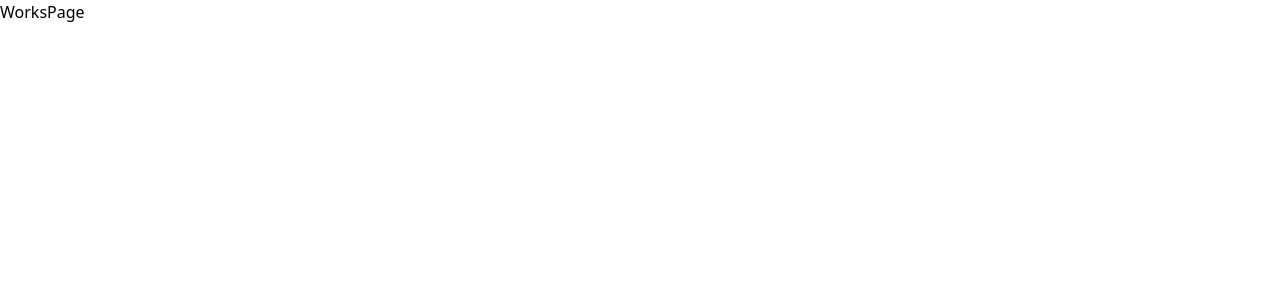
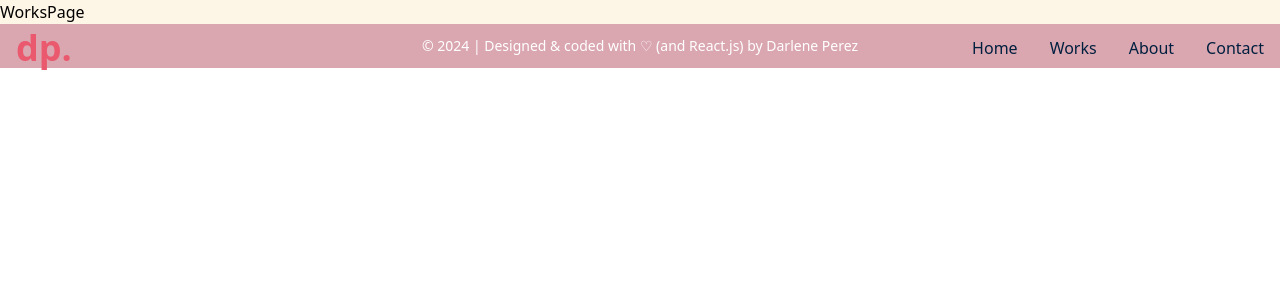
Before and after one commit to dqperez/portfolio-website, a React (Vite) app: page /works in a window 1280 px wide. Shown: the top 300 px of the page. Built offline with nearby package versions, Linux system fonts and the light colour scheme.

Commit message:
feat: Apply layout to pages

```diff
--- a/src/components/NavBar.jsx
+++ b/src/components/NavBar.jsx
@@ -18,7 +18,7 @@ const NavBar = () => {
 
                 <div className="hidden md:block">
                     <div className="ml-10 mt-8 flex items-baseline space-x-8">
-                    <a href="#" className="text-subtitles hover:border-b-2 hover:border-header text-md font-medium">Home</a>
+                    <a href="/" className="text-subtitles hover:border-b-2 hover:border-header text-md font-medium">Home</a>
                     <a href="/works" className="text-subtitles hover:border-b-2 hover:border-header text-md font-medium">Works</a>
                     <a href="/about" className="text-subtitles hover:border-b-2 hover:border-header text-md font-medium">About</a>
                     <a href="/contact" className="text-subtitles hover:border-b-2 hover:border-header text-md font-medium">Contact</a>
--- a/src/pages/AboutPage.jsx
+++ b/src/pages/AboutPage.jsx
@@ -1,8 +1,9 @@
-import React from 'react'
+import React from 'react';
+import Layout from './Layout';
 
 const AboutPage = () => {
   return (
-    <div>AboutPage</div>
+    <Layout>AboutPage</Layout>
   )
 }
 
--- a/src/pages/ContactPage.jsx
+++ b/src/pages/ContactPage.jsx
@@ -1,8 +1,8 @@
-import React from 'react'
-
+import React from 'react';
+import Layout from './Layout';
 const ContactPage = () => {
   return (
-    <div>ContactPage</div>
+    <Layout>ContactPage</Layout>
   )
 }
 
--- a/src/pages/WorksPage.jsx
+++ b/src/pages/WorksPage.jsx
@@ -1,8 +1,9 @@
 import React from 'react'
+import Layout from './Layout';
 
 const WorksPage = () => {
   return (
-    <div>WorksPage</div>
+    <Layout>WorksPage</Layout>
   )
 }
 
```
